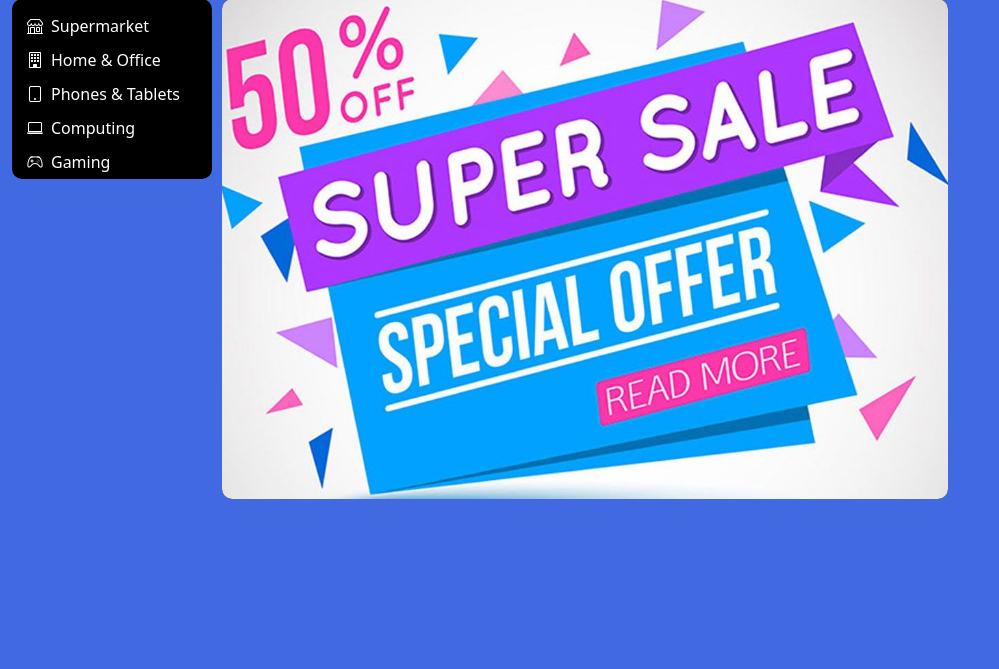
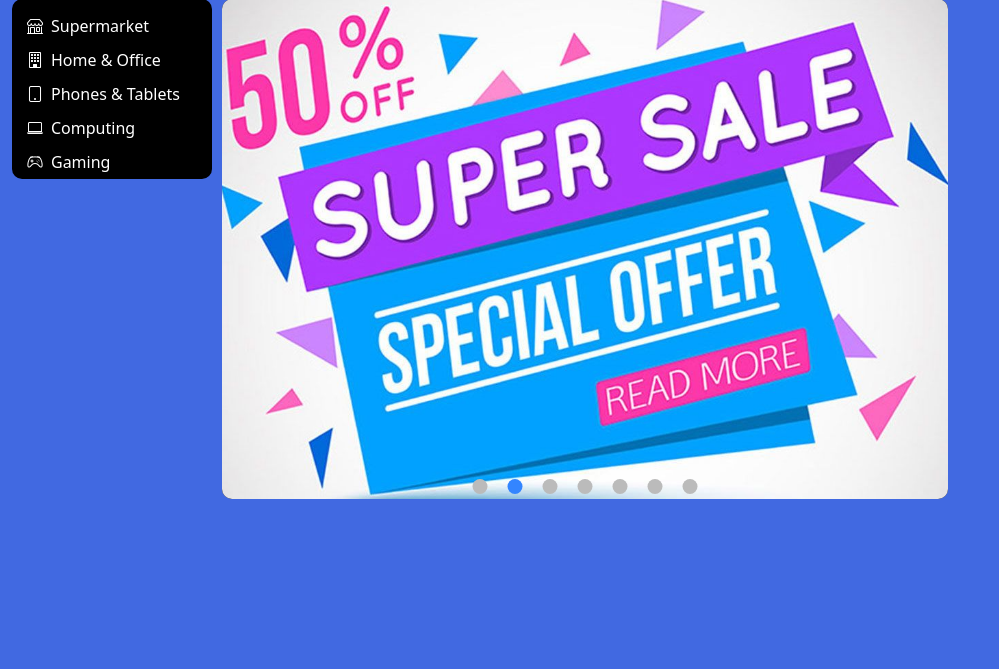
Before and after one commit to chistev/Django-Ecommerce, a Django app: page / in a window 1280 px wide. Shown: the part 117-786 px from the top of the page, without its empty margins (0-999 px from the left). Run offline with Django 4.2, Linux system fonts and the light colour scheme.

Commit message:
added circles that match slideshow changes

```diff
--- a/assets/javascript/slideshow.js
+++ b/assets/javascript/slideshow.js
@@ -1,22 +1,32 @@
-// slideshow.js
-
 document.addEventListener("DOMContentLoaded", function () {
     var slideIndex = 0;
 
     function showSlides() {
         var i;
         var slides = document.getElementsByClassName("mySlides");
+        var dots = document.getElementsByClassName("dot");
+
         for (i = 0; i < slides.length; i++) {
             slides[i].style.display = "none";
+            dots[i].classList.remove("active");
         }
+
         slideIndex++;
         if (slideIndex > slides.length) {
             slideIndex = 1;
         }
+
         slides[slideIndex - 1].style.display = "block";
+        dots[slideIndex - 1].classList.add("active");
+
         setTimeout(showSlides, 5000); // Change slide every 5 seconds
     }
 
     // Initial call to start the slideshow
     showSlides();
 });
+
+// Function to set the current slide on click
+function currentSlide(n) {
+    showSlides(slideIndex = n);
+}
--- a/assets/styles.css
+++ b/assets/styles.css
@@ -97,6 +97,7 @@ body{
     color: white; /* Set the text color to white or any other color that suits your design */
     border-radius: 10px; /* Optional: Add rounded corners */
     margin-right: 10px;
+    position: relative;
 }
 
 .custom-list {
@@ -171,3 +172,27 @@ body{
 .right-arrow {
     right: 10px;
 }
+
+/* Add styles for the navigation circles */
+.slide-navigation {
+    position: absolute;
+    bottom: 5px; /* Adjust this value to your preference */
+    left: 50%;
+    transform: translateX(-50%);
+    display: flex;
+    align-items: center;
+    gap: 10px;
+}
+
+.dot {
+    height: 15px;
+    width: 15px;
+    margin: 0 5px;
+    background-color: #bbb; /* color for inactive circles */
+    border-radius: 50%;
+    transition: background-color 0.3s ease;
+}
+
+.active {
+    background-color: #3385ff; /* Blue color for active circle */
+}
--- a/ecommerce/templates/ecommerce/index.html
+++ b/ecommerce/templates/ecommerce/index.html
@@ -9,8 +9,6 @@
     integrity="sha384-T3c6CoIi6uLrA9TneNEoa7RxnatzjcDSCmG1MXxSR1GAsXEV/Dwwykc2MPK8M2HN" crossorigin="anonymous">
 
     <link rel="stylesheet" href="https://cdn.jsdelivr.net/npm/bootstrap-icons@1.11.1/font/bootstrap-icons.css">
-
-    <script src="{% static 'javascript/slideshow.js' %}"></script>
 
     <link rel="stylesheet" type="text/css" href="{% static 'styles.css' %}">
 </head>
@@ -192,6 +190,17 @@
                         </a>
                     </div>
                 </div>
+
+                <!-- Navigation Circles -->
+                <div class="slide-navigation">
+                    <span class="dot" onclick="currentSlide(1)"></span>
+                    <span class="dot" onclick="currentSlide(2)"></span>
+                    <span class="dot" onclick="currentSlide(3)"></span>
+                    <span class="dot" onclick="currentSlide(4)"></span>
+                    <span class="dot" onclick="currentSlide(5)"></span>
+                    <span class="dot" onclick="currentSlide(6)"></span>
+                    <span class="dot" onclick="currentSlide(7)"></span>
+                </div>
             </div>
         </div>
     </div>
@@ -204,5 +213,7 @@
     <script src="https://cdn.jsdelivr.net/npm/bootstrap@5.3.2/dist/js/bootstrap.bundle.min.js"
     integrity="sha384-C6RzsynM9kWDrMNeT87bh95OGNyZPhcTNXj1NW7RuBCsyN/o0jlpcV8Qyq46cDfL"
     crossorigin="anonymous"></script>
+
+    <script src="{% static 'javascript/slideshow.js' %}" defer></script>
 </body>
 </html>
```
